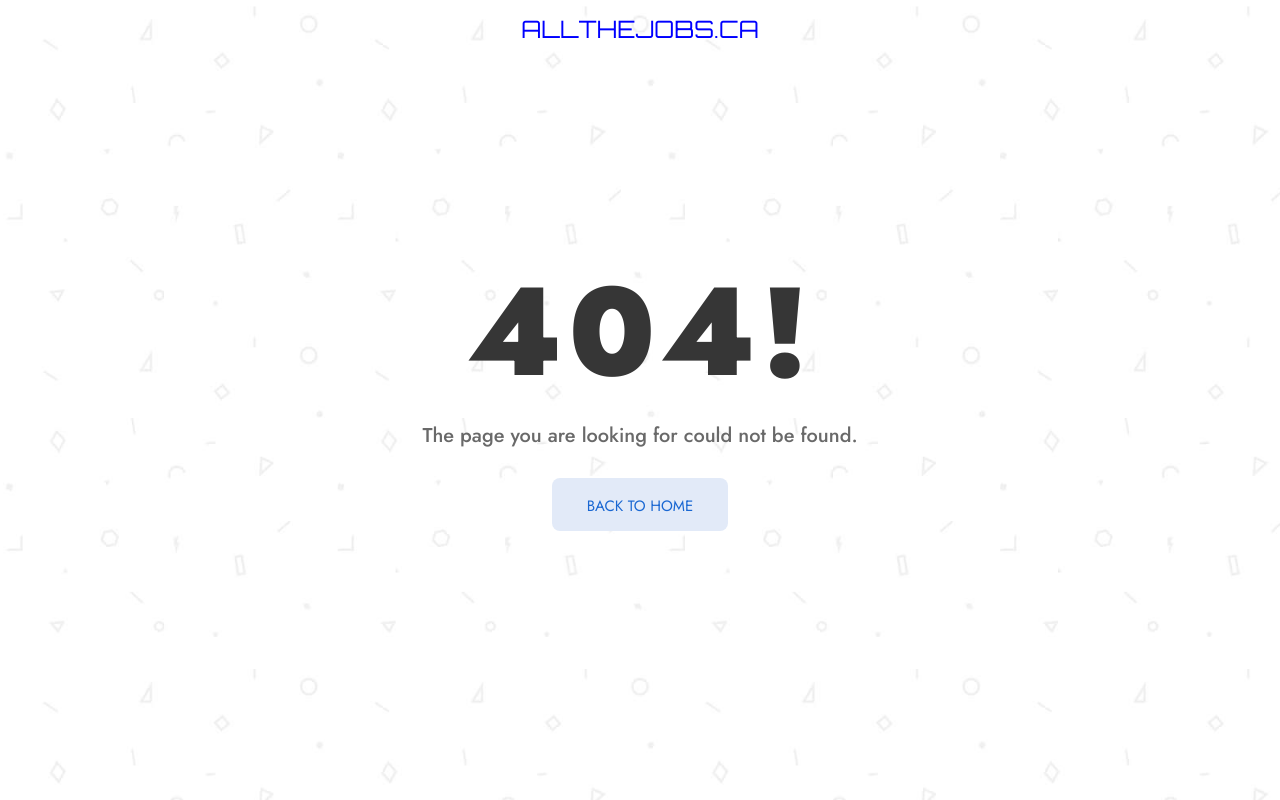
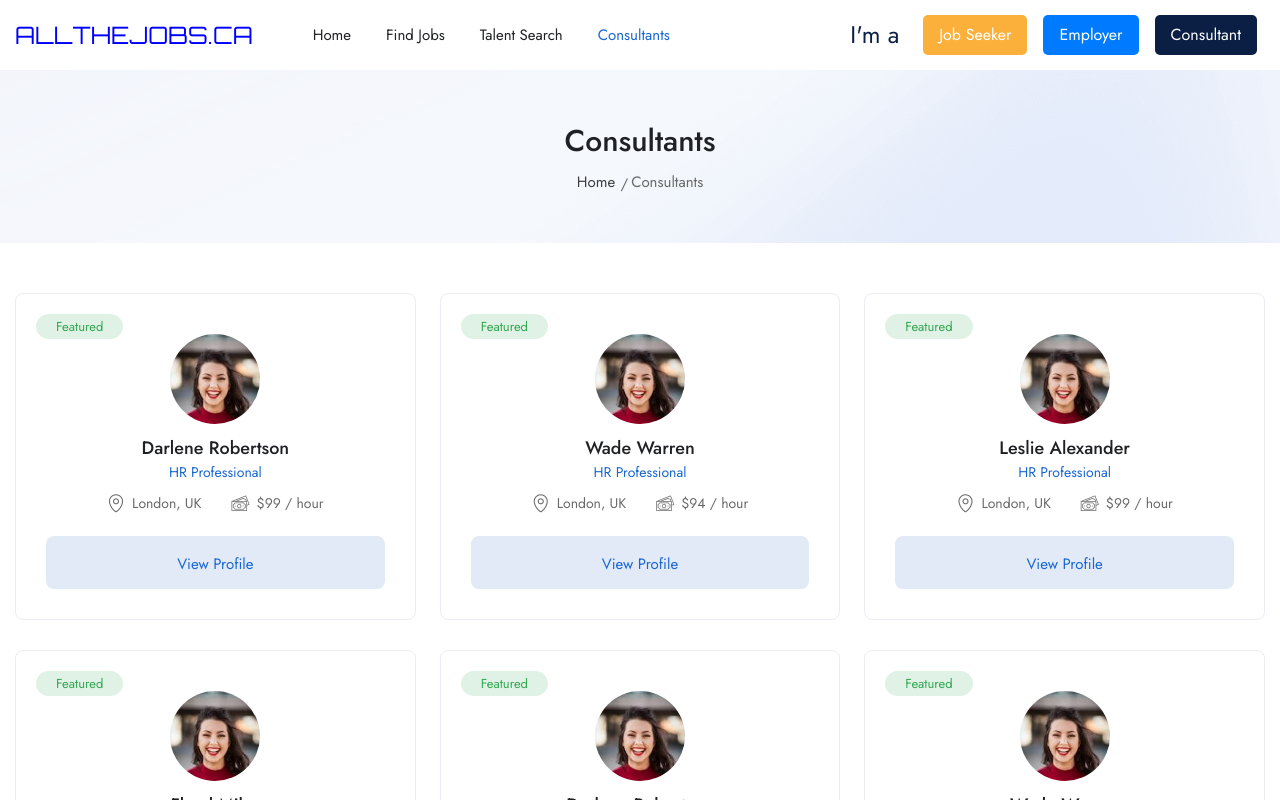
Before and after one commit to golamrabbani93/allthejobs, a Next.js app: page /consultants in a window 1280 px wide. Before the commit this address had no page. Shown: the top 800 px of the page. Built offline with nearby package versions, Linux system fonts and the light colour scheme.

Commit message:
Consultants page setup complete

```diff
--- /dev/null
+++ b/app/consultants/page.jsx
@@ -0,0 +1,16 @@
+import ConsultantsList from '@/components/consultants-list';
+
+export const metadata = {
+	title: 'Consultants || AllTheJobs',
+	description: 'AllTheJobs',
+};
+
+const index = () => {
+	return (
+		<>
+			<ConsultantsList />
+		</>
+	);
+};
+
+export default index;
--- /dev/null
+++ b/components/consultants-list/index.jsx
@@ -0,0 +1,99 @@
+import LoginPopup from '../common/form/login/LoginPopup';
+import DefaulHeader2 from '../header/DefaulHeader2';
+import MobileMenu from '../header/MobileMenu';
+import FooterDefault from '../footer/common-footer';
+
+import candidatesMenuData from '@/data/candidatesMenuData';
+import Image from 'next/image';
+import Link from 'next/link';
+import candidates from '@/data/candidates';
+import Breadcrumb from '../common/Breadcrumb';
+const ConsultantsList = () => {
+	return (
+		<>
+			{/* <!-- Header Span --> */}
+			<span className="header-span"></span>
+
+			<LoginPopup />
+			{/* End Login Popup Modal */}
+
+			<DefaulHeader2 />
+			{/* End Header with upload cv btn */}
+
+			<MobileMenu />
+			{/* End MobileMenu */}
+
+			<Breadcrumb title="Consultants" meta="Consultants" />
+			{/* <!--End Breadcrumb Start--> */}
+			{/* <!--End Page Title--> */}
+
+			<section className="ls-section">
+				<div className="auto-container">
+					{/* <div className="row"> */}
+					{/* <div className="content-column col-lg-12 col-md-12 col-sm-12"> */}
+					<div className="ls-outer">
+						<div className="row">
+							{candidates.map((candidate) => (
+								<div
+									className="candidate-block-four col-lg-4 col-md-6 col-sm-12"
+									key={candidate.id}
+								>
+									<div className="inner-box">
+										<ul className="job-other-info">
+											<li className="green">Featured</li>
+										</ul>
+
+										<span className="thumb">
+											<Image width={90} height={90} src={candidate.avatar} alt="candidates" />
+										</span>
+										<h3 className="name">
+											<Link href={`/candidates-single-v3/${candidate.id}`}>{candidate.name}</Link>
+										</h3>
+										<span className="cat">HR Professional</span>
+
+										<ul className="job-info">
+											<li>
+												<span className="icon flaticon-map-locator"></span> {candidate.location}
+											</li>
+											<li>
+												<span className="icon flaticon-money"></span> ${candidate.hourlyRate} / hour
+											</li>
+										</ul>
+										{/* End candidate-info */}
+
+										{/* <ul className="post-tags">
+												{candidate.tags.map((val, i) => (
+													<li key={i}>
+														<a href="#">{val}</a>
+													</li>
+												))}
+											</ul> */}
+										{/* End tags */}
+
+										<Link
+											href={`/candidates-single-v3/${candidate.id}`}
+											className="theme-btn btn-style-three"
+										>
+											View Profile
+										</Link>
+									</div>
+								</div>
+							))}
+							{/* <!-- ls Switcher --> */}
+						</div>
+					</div>
+					{/* <!-- End Content Column --> */}
+				</div>
+				{/* End row */}
+				{/* </div> */}
+				{/* End container */}
+			</section>
+			{/* <!--End Listing Page Section --> */}
+
+			<FooterDefault footerStyle="alternate" />
+			{/* <!-- End Main Footer --> */}
+		</>
+	);
+};
+
+export default ConsultantsList;
--- a/data/menuItems.js
+++ b/data/menuItems.js
@@ -2,5 +2,5 @@
 	{id: 1, name: 'Home', path: '/'},
 	{id: 2, name: 'Find Jobs', path: '/jobs'},
 	{id: 3, name: 'Talent Search', path: '/talent'},
-	{id: 4, name: 'Consultants', path: '#'},
+	{id: 4, name: 'Consultants', path: '/consultants'},
 ];
```
Also changed, not shown: components/consultants-list/JobSearchForm.jsx (added, +36 -0 lines), components/consultants-list/Pagination.jsx (added, +31 -0 lines).
